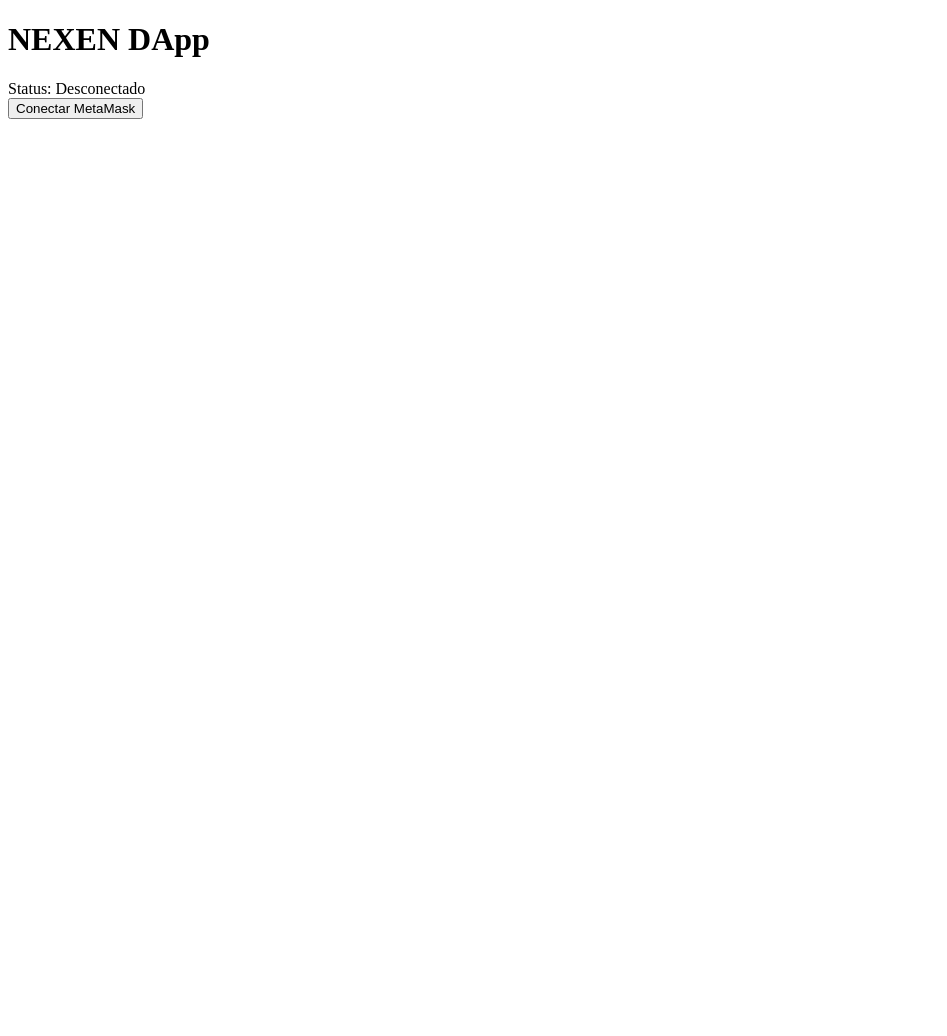
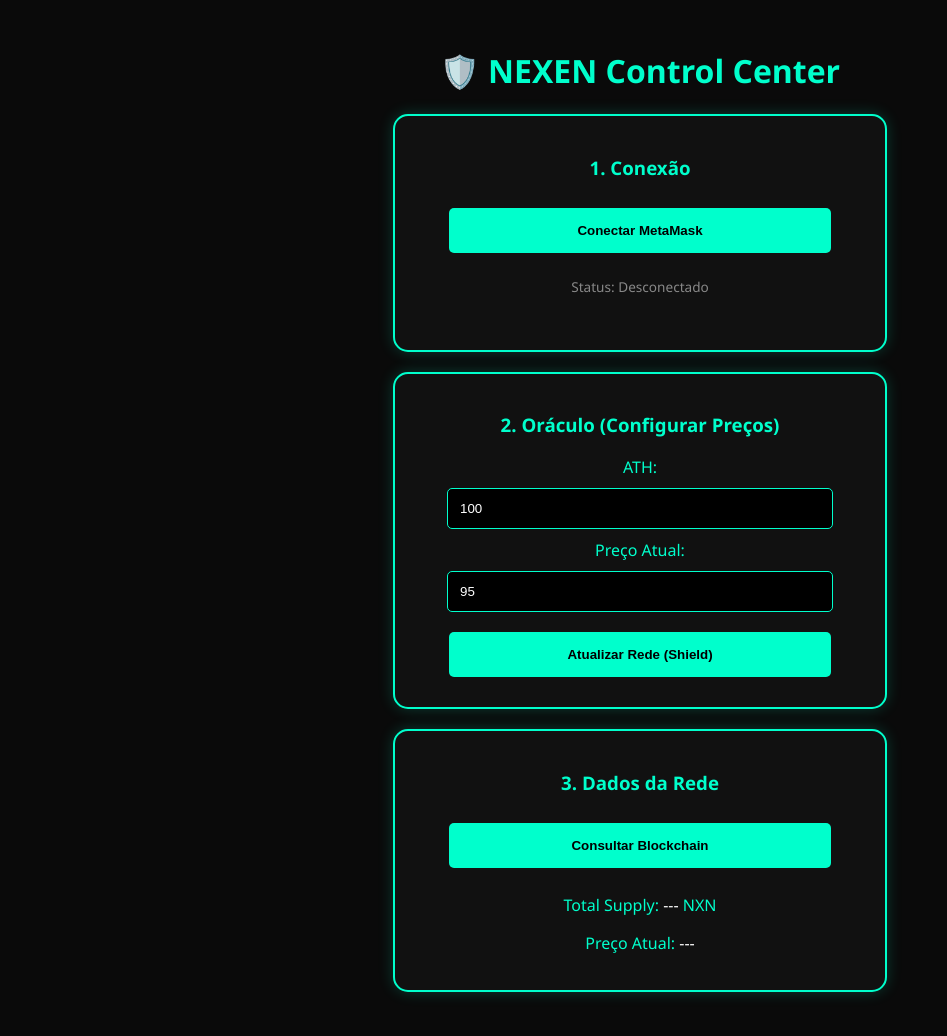
Before and after one commit to aboomdanz/NEXEN, a plain HTML site: page index.html in a window 1280 px wide. Shown: the whole page, without its empty margins (0-947 px from the left). Before the commit the page ends 800 px from the top, so only its background shows below. Drawn offline with Linux system fonts and the light colour scheme.

Commit message:
Revamp NEXEN dashboard layout and styles
Updated the HTML structure and styling for the NEXEN dashboard, including language change, title update, and enhanced UI elements.

```diff
--- a/index.html
+++ b/index.html
@@ -1,21 +1,84 @@
 <!DOCTYPE html>
-<html lang="en">
+<html lang="pt-br">
 <head>
     <meta charset="UTF-8">
     <meta name="viewport" content="width=device-width, initial-scale=1.0">
-    <title>NEXEN</title>
+    <title>NEXEN - Dashboard do Fundador</title>
+    <script src="https://cdnjs.cloudflare.com/ajax/libs/ethers/5.7.2/ethers.umd.min.js" type="application/javascript"></script>
+    <style>
+        body { font-family: 'Segoe UI', sans-serif; background: #0a0a0a; color: #00ffcc; padding: 20px; text-align: center; }
+        .card { background: #111; border: 2px solid #00ffcc; padding: 20px; border-radius: 15px; margin: 20px auto; max-width: 450px; box-shadow: 0 0 15px rgba(0, 255, 204, 0.2); }
+        input { background: #000; border: 1px solid #00ffcc; color: #fff; padding: 12px; margin: 10px; border-radius: 5px; width: 80%; }
+        button { background: #00ffcc; color: #000; border: none; padding: 15px; cursor: pointer; font-weight: bold; border-radius: 5px; width: 85%; margin: 10px; transition: 0.3s; }
+        button:hover { background: #00cca3; transform: translateY(-2px); }
+        .button-disconnect { background: #ff3333; width: 40%; }
+        .button-disconnect:hover { background: #cc0000; }
+        .button-group { display: flex; justify-content: center; gap: 10px; flex-wrap: wrap; }
+        .status { color: #888; font-size: 0.85em; word-break: break-all; }
+        #log { color: #ff3333; font-weight: bold; margin-top: 10px; min-height: 20px; }
+    </style>
 </head>
 <body>
-    <h1>NEXEN DApp</h1>
-    <div id="walletAddress">Status: Desconectado</div>
-    <button id="connectBtn">Conectar MetaMask</button>
-    <button id="disconnectBtn" style="display: none;">Desconectar</button>
-    <div id="log"></div>
+    <h1>🛡️ NEXEN Control Center</h1>
+    <div class="card">
+        <h3>1. Conexão</h3>
+        <div class="button-group">
+            <button id="connectBtn" onclick="connect()">Conectar MetaMask</button>
+            <button id="disconnectBtn" class="button-disconnect" onclick="disconnect()" style="display:none;">Desconectar</button>
+        </div>
+        <p id="walletAddress" class="status">Status: Desconectado</p>
+        <div id="log"></div>
+    </div>
+    <div class="card">
+        <h3>2. Oráculo (Configurar Preços)</h3>
+        <label>ATH:</label><br>
+        <input type="number" id="athInput" value="100"><br>
+        <label>Preço Atual:</label><br>
+        <input type="number" id="currentInput" value="95">
+        <button onclick="updatePrices()">Atualizar Rede (Shield)</button>
+    </div>
+    <div class="card">
+        <h3>3. Dados da Rede</h3>
+        <button onclick="getStats()">Consultar Blockchain</button>
+        <p>Total Supply: <span id="supply" style="color: #fff;">---</span> NXN</p>
+        <p>Preço Atual: <span id="networkPrice" style="color: #fff;">---</span></p>
+    </div>
     <script>
+        const contractAddress = "0x3E8777dA0E11a0ebF1862D9a32bf79708751bEc1";
+        const abi = [
+            "function updatePrices(uint256 _ath, uint256 _current) public",
+            "function setExchange(address _exchange) public",
+            "function totalSupply() public view returns (uint256)",
+            "function currentPrice() public view returns (uint256)"
+        ];
+        let provider, signer, contract;
         let isConnected = false;
-        let provider = null;
-        let signer = null;
-        let contract = null;
+
+        async function connect() {
+            if (typeof ethers === 'undefined') {
+                document.getElementById("log").innerText = "Erro: Link da biblioteca bloqueado. Tente recarregar a página (Ctrl+F5).";
+                return;
+            }
+            try {
+                if (window.ethereum) {
+                    await window.ethereum.request({ method: 'eth_requestAccounts' });
+                    provider = new ethers.providers.Web3Provider(window.ethereum);
+                    signer = provider.getSigner();
+                    const address = await signer.getAddress();
+                    contract = new ethers.Contract(contractAddress, abi, signer);
+                    document.getElementById("walletAddress").innerText = "Conectado: " + address;
+                    document.getElementById("log").innerText = "";
+                    document.getElementById("connectBtn").innerText = "Conectado ✅";
+                    document.getElementById("connectBtn").disabled = true;
+                    document.getElementById("disconnectBtn").style.display = "block";
+                    isConnected = true;
+                } else {
+                    document.getElementById("log").innerText = "MetaMask não detectada!";
+                }
+            } catch (error) {
+                document.getElementById("log").innerText = "Erro: " + error.message;
+            }
+        }
 
         function disconnect() {
             isConnected = false;
@@ -23,14 +86,12 @@
             signer = null;
             contract = null;
 
-            // ✨ Desconectar também na MetaMask
             if (window.ethereum && window.ethereum.request) {
                 window.ethereum.request({
                     method: "wallet_revokePermissions",
                     params: [{ eth_accounts: {} }]
                 }).catch(() => {
-                    // Se não funcionar, é porque a MetaMask não suporta
-                    console.log("wallet_revokePermissions não suportado nesta versão do MetaMask");
+                    console.log("wallet_revokePermissions não suportado");
                 });
             }
 
@@ -44,6 +105,40 @@
                 document.getElementById("log").innerText = "";
             }, 2000);
         }
+
+        async function updatePrices() {
+            if (!isConnected) {
+                document.getElementById("log").innerText = "Erro: Conecte à MetaMask primeiro!";
+                return;
+            }
+            try {
+                const ath = document.getElementById("athInput").value;
+                const current = document.getElementById("currentInput").value;
+                document.getElementById("log").style.color = "#00ffcc";
+                document.getElementById("log").innerText = "Processando transação...";
+                const tx = await contract.updatePrices(ath, current);
+                await tx.wait();
+                document.getElementById("log").innerText = "Sucesso! Preços atualizados.";
+            } catch (error) {
+                document.getElementById("log").style.color = "#ff3333";
+                document.getElementById("log").innerText = "Erro na transação ou você recusou na MetaMask.";
+            }
+        }
+
+        async function getStats() {
+            if (!isConnected) {
+                document.getElementById("log").innerText = "Erro: Conecte à MetaMask primeiro!";
+                return;
+            }
+            try {
+                const supply = await contract.totalSupply();
+                const price = await contract.currentPrice();
+                document.getElementById("supply").innerText = ethers.utils.formatUnits(supply, 18);
+                document.getElementById("networkPrice").innerText = price.toString();
+            } catch (error) {
+                document.getElementById("log").innerText = "Erro ao ler dados da Blockchain.";
+            }
+        }
     </script>
 </body>
 </html>
```
